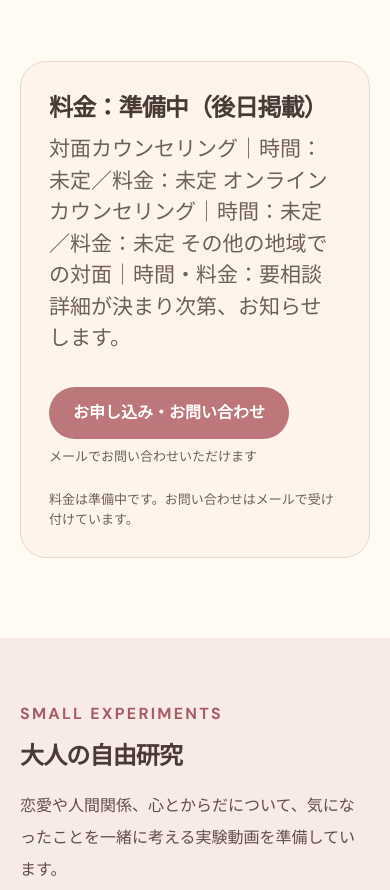
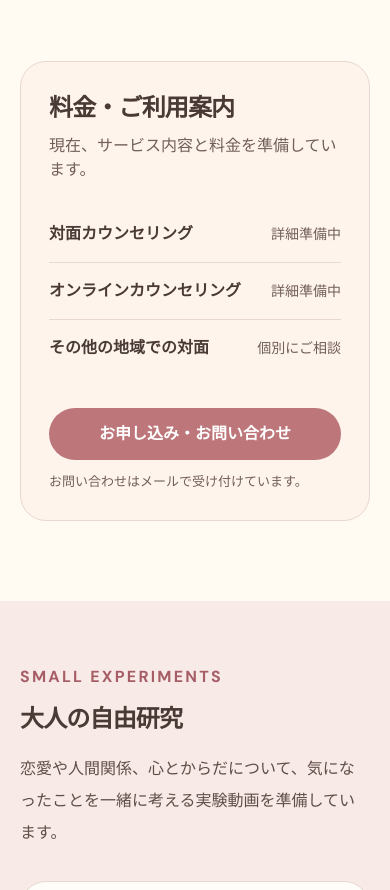
Before and after one commit to adultcuriositylab-hub/Adult_Curiosity, a plain HTML site: page index.html in a window 390 px wide. Shown: the part 2972-3862 px from the top of the page. Drawn offline with nearby package versions, Linux system fonts and the light colour scheme; a web font is replaced by a local one.

Commit message:
Update pricing card with service information and responsive rows

```diff
--- a/index.html
+++ b/index.html
@@ -175,19 +175,30 @@
     </section>
     <section aria-labelledby="pricing-heading" class="content-width pb-20">
      <div data-template-id="pricing-card" class="canva-card soft-card bg-[#fff4ec] p-7 md:p-12" style="background: rgb(255, 244, 236);">
-      <div class="grid items-center gap-8 md:grid-cols-[1fr_auto]">
-       <div>
-        <h2 id="pricing-heading" data-template-id="pricing-heading" class="canva-text section-title mb-2 text-[#493a35]" style="color: rgb(73, 58, 53); font-weight: 700; font-style: normal; font-size: 24px;">料金：準備中（後日掲載）</h2>
-        <p data-template-id="pricing-description" class="canva-text text-[#715f59]" style="color: rgb(113, 95, 89); font-weight: 400; font-style: normal; font-size: 21px;">対面カウンセリング｜時間：未定／料金：未定
-オンラインカウンセリング｜時間：未定／料金：未定
-その他の地域での対面｜時間・料金：要相談
-詳細が決まり次第、お知らせします。</p>
+      <div class="grid items-center gap-8 lg:grid-cols-[1fr_auto]">
+       <div class="min-w-0">
+        <h2 id="pricing-heading" data-template-id="pricing-heading" class="canva-text section-title mb-2 text-[#493a35]" style="color: rgb(73, 58, 53); font-weight: 700; font-style: normal; font-size: 24px;">料金・ご利用案内</h2>
+        <p data-template-id="pricing-description" class="canva-text text-[#715f59]" style="color: rgb(113, 95, 89); font-weight: 400; font-style: normal; font-size: 16px;">現在、サービス内容と料金を準備しています。</p>
+        <dl class="mt-6 divide-y divide-[#e8d8cf] text-[#493a35]">
+         <div class="flex flex-wrap items-baseline justify-between gap-x-4 gap-y-1 py-4">
+          <dt class="font-bold">対面カウンセリング</dt>
+          <dd class="m-0 whitespace-nowrap text-sm text-[#715f59]">詳細準備中</dd>
+         </div>
+         <div class="flex flex-wrap items-baseline justify-between gap-x-4 gap-y-1 py-4">
+          <dt class="font-bold">オンラインカウンセリング</dt>
+          <dd class="m-0 whitespace-nowrap text-sm text-[#715f59]">詳細準備中</dd>
+         </div>
+         <div class="flex flex-wrap items-baseline justify-between gap-x-4 gap-y-1 py-4">
+          <dt class="font-bold">その他の地域での対面</dt>
+          <dd class="m-0 whitespace-nowrap text-sm text-[#715f59]">個別にご相談</dd>
+         </div>
+        </dl>
        </div>
-       <div class="flex flex-col items-start gap-2">
-        <a href="mailto:adultcuriositylab@gmail.com" data-template-id="inquiry-button" class="canva-button pill-link bg-[#bd777b] text-white" style="background: rgb(189, 119, 123); color: rgb(255, 255, 255); font-weight: 700; font-style: normal; font-size: 16px;">お申し込み・お問い合わせ</a> <span data-template-id="inquiry-link-status" class="canva-text text-[#715f59]" style="font-size: 13px; color: rgb(113, 95, 89); font-weight: 400; font-style: normal;">メールでお問い合わせいただけます</span>
+       <div class="flex min-w-0 flex-col items-start gap-3">
+        <a href="mailto:adultcuriositylab@gmail.com" data-template-id="inquiry-button" class="canva-button pill-link w-full bg-[#bd777b] text-white sm:w-auto" style="background: rgb(189, 119, 123); color: rgb(255, 255, 255); font-weight: 700; font-style: normal; font-size: 16px;">お申し込み・お問い合わせ</a>
+        <p data-template-id="inquiry-link-status" class="canva-text text-[#715f59]" style="font-size: 13px; color: rgb(113, 95, 89); font-weight: 400; font-style: normal;">お問い合わせはメールで受け付けています。</p>
        </div>
       </div>
-      <p data-template-id="pricing-note" class="canva-text mt-6 text-[#715f59]" style="font-size: 13px; color: rgb(113, 95, 89); font-weight: 400; font-style: normal;">料金は準備中です。お問い合わせはメールで受け付けています。</p>
      </div>
     </section>
     <section id="research" aria-labelledby="research-heading" data-template-id="research-section" class="canva-section bg-[#f8eae6] py-16 md:py-24" style="background: rgb(248, 234, 230);">
```
